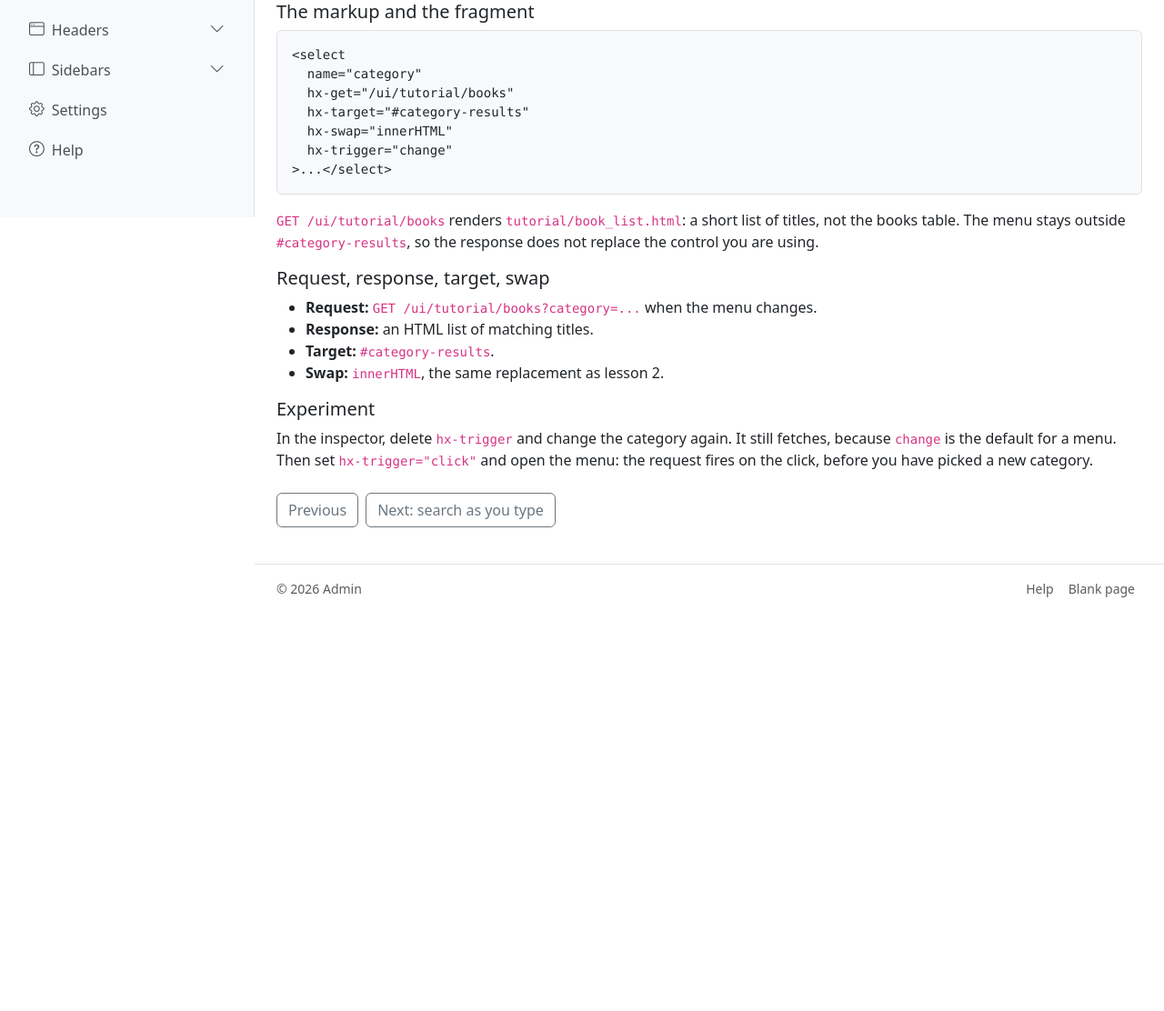
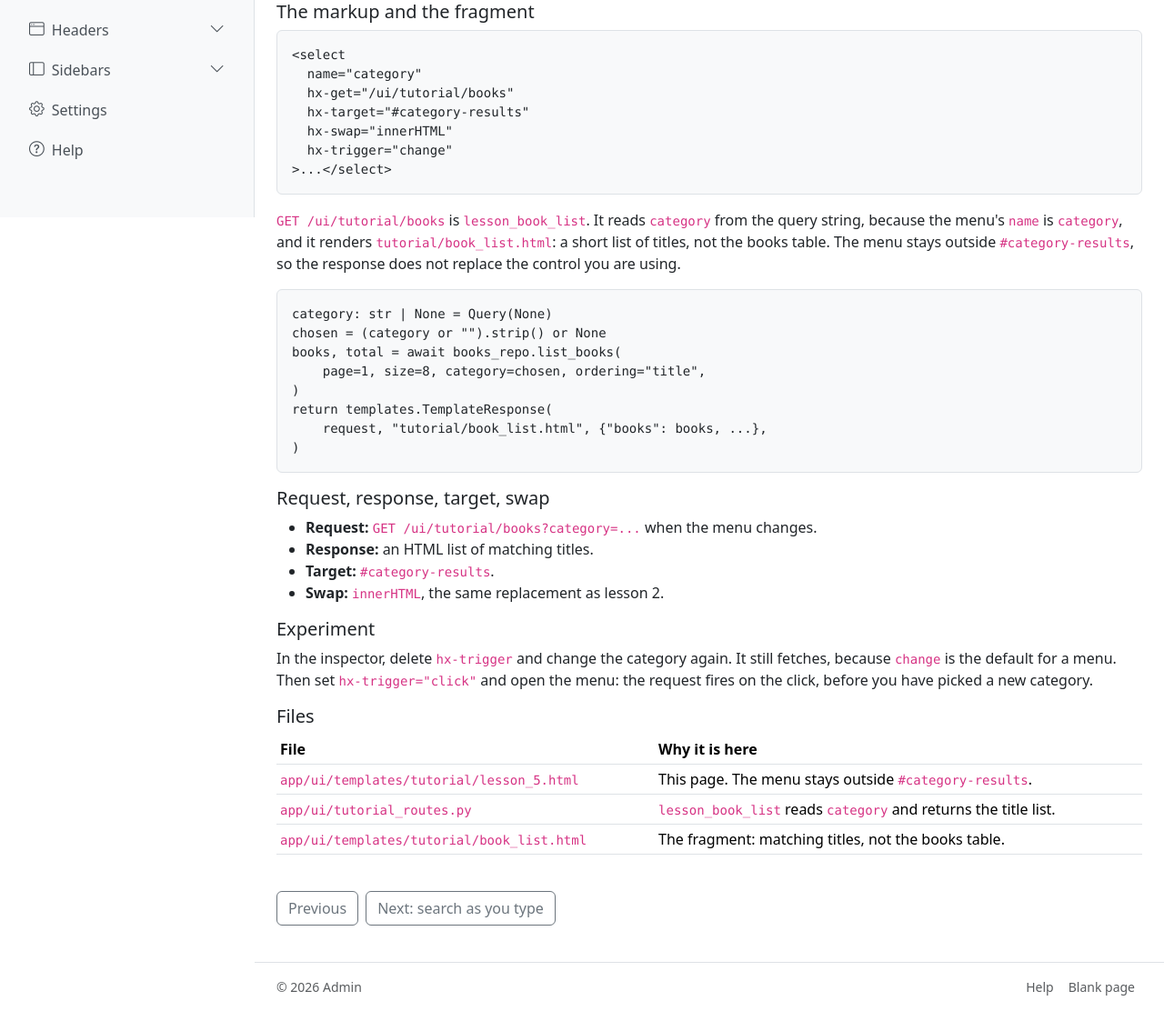
Before and after one commit to tgogos/htmx-bootstrap-tutorial, a FastAPI app: template app/ui/templates/tutorial/lesson_5.html in a window 1280 px wide. Shown: the part 561-1673 px from the top of the page at 91% size. Before the commit the page ends 1218 px from the top, so only its background shows below. Run offline with FastAPI, Linux system fonts and the light colour scheme; the template is opened without the code that fills it, so the values that code supplies are empty; parts of the project's set-up code (start-up, migrations or seed data) failed here and were passed over; some libraries are stand-ins or nearby versions.

Commit message:
Show that lesson 5's menu name becomes the category query, and list the files that page uses.
Co-authored-by: Cursor <cursoragent@cursor.com>

```diff
--- a/app/ui/templates/tutorial/lesson_5.html
+++ b/app/ui/templates/tutorial/lesson_5.html
@@ -39,7 +39,15 @@
   hx-swap="innerHTML"
   hx-trigger="change"
 &gt;...&lt;/select&gt;</code></pre>
-<p><code>GET /ui/tutorial/books</code> renders <code>tutorial/book_list.html</code>: a short list of titles, not the books table. The menu stays outside <code>#category-results</code>, so the response does not replace the control you are using.</p>
+<p><code>GET /ui/tutorial/books</code> is <code>lesson_book_list</code>. It reads <code>category</code> from the query string, because the menu's <code>name</code> is <code>category</code>, and it renders <code>tutorial/book_list.html</code>: a short list of titles, not the books table. The menu stays outside <code>#category-results</code>, so the response does not replace the control you are using.</p>
+<pre class="bg-body-tertiary border rounded p-3 small mb-3"><code>category: str | None = Query(None)
+chosen = (category or "").strip() or None
+books, total = await books_repo.list_books(
+    page=1, size=8, category=chosen, ordering="title",
+)
+return templates.TemplateResponse(
+    request, "tutorial/book_list.html", {"books": books, ...},
+)</code></pre>
 
 <h2 class="h5">Request, response, target, swap</h2>
 <ul>
@@ -52,6 +60,32 @@
 <h2 class="h5">Experiment</h2>
 <p>In the inspector, delete <code>hx-trigger</code> and change the category again. It still fetches, because <code>change</code> is the default for a menu. Then set <code>hx-trigger="click"</code> and open the menu: the request fires on the click, before you have picked a new category.</p>
 
+<h2 class="h5">Files</h2>
+<div class="table-responsive">
+  <table class="table table-sm">
+    <thead>
+      <tr>
+        <th scope="col">File</th>
+        <th scope="col">Why it is here</th>
+      </tr>
+    </thead>
+    <tbody>
+      <tr>
+        <td><code>app/ui/templates/tutorial/lesson_5.html</code></td>
+        <td>This page. The menu stays outside <code>#category-results</code>.</td>
+      </tr>
+      <tr>
+        <td><code>app/ui/tutorial_routes.py</code></td>
+        <td><code>lesson_book_list</code> reads <code>category</code> and returns the title list.</td>
+      </tr>
+      <tr>
+        <td><code>app/ui/templates/tutorial/book_list.html</code></td>
+        <td>The fragment: matching titles, not the books table.</td>
+      </tr>
+    </tbody>
+  </table>
+</div>
+
 <p class="mt-4 d-flex gap-2">
   <a class="btn btn-outline-secondary" href="/ui/tutorial/4">Previous</a>
   <a class="btn btn-outline-secondary" href="/ui/tutorial/6">Next: search as you type</a>
```
